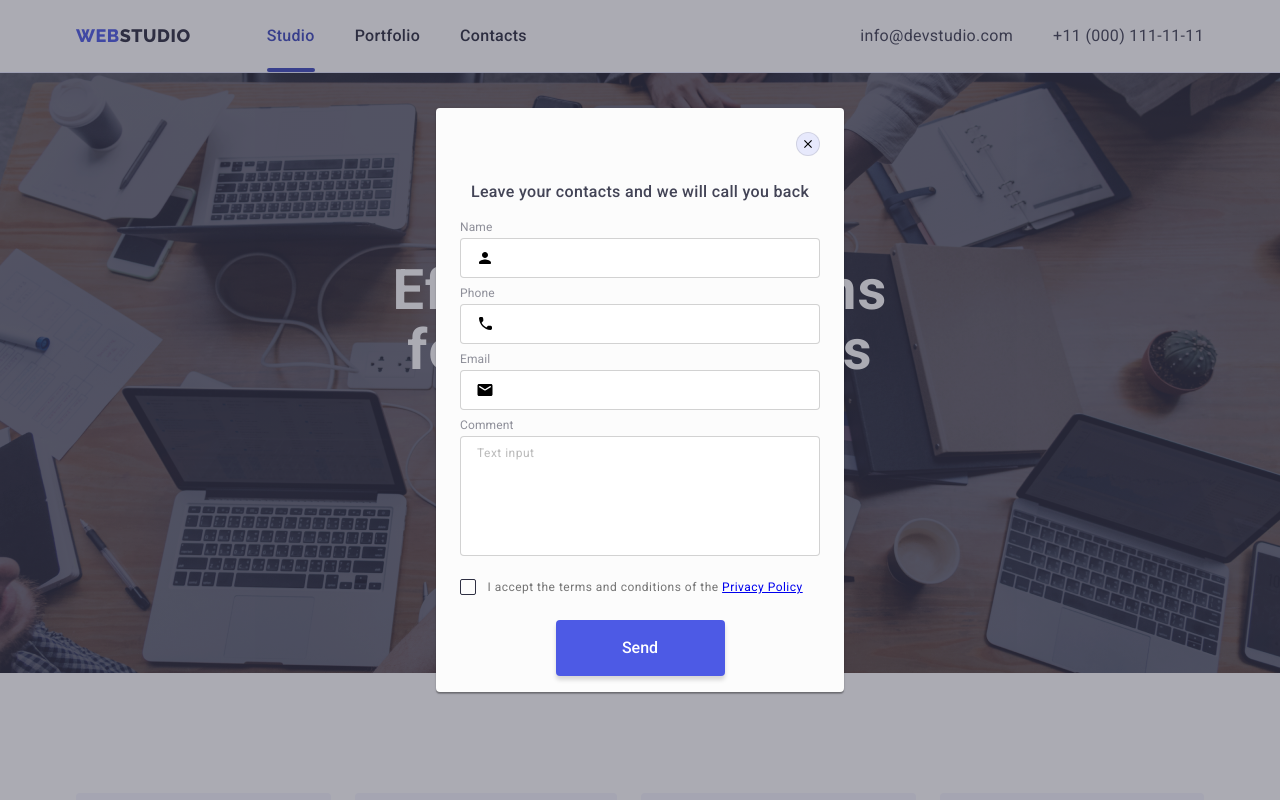
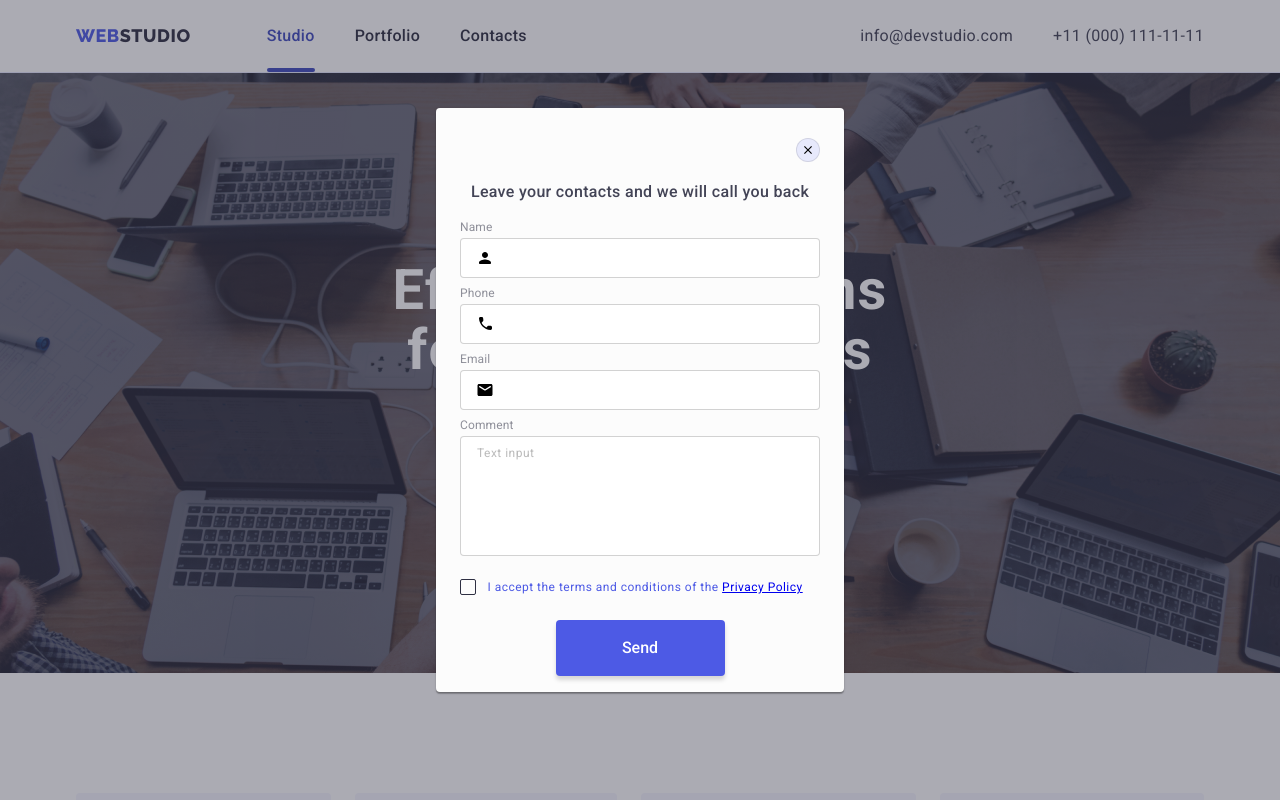
Before and after one commit to StartMaks/goit-markup-hw-06, a plain HTML site: page index.html in a window 1280 px wide. Both pictures are taken after a click on the button "Order Service". Shown: the top 800 px of the page. Drawn offline with nearby package versions, Linux system fonts and the light colour scheme.

Commit message:
hope last fix

```diff
--- a/css/styles.css
+++ b/css/styles.css
@@ -62,22 +62,31 @@
 	border-radius: 4px;
 }
 
+.modal.police-box {
+	font-size: 12px;
+	line-height: 1.33;
+	letter-spacing: 0.04em;
+	color: #4d5ae5;
+}
+
 .modal-close {
 	position: absolute;
-	transition: background-color var(--animation-duration) var(--animation-function);
-
+	top: 30px;
+	right: 24px;
+	padding: 0;
 	display: flex;
-	top: 24px;
-	right: 24px;
 	align-items: center;
 	justify-content: center;
-
-	cursor: pointer;
 	width: 24px;
 	height: 24px;
+
+	background: #e7e9fc;
+	border: 1px solid rgba(0, 0, 0, 0.1);
 	border-radius: 50%;
-	border: 1px solid rgba(0, 0, 0, 0.1);
-	background-color: var(--header-background-color);
+	transition: background-color var(--background-focus);
+	transition-duration: 250ms;
+	transition-timing-function: var(--cubic);
+	cursor: pointer;
 }
 
 .btn-modal {
@@ -176,7 +185,7 @@ textarea:focus {
 	transition-timing-function: cubic-bezier(0.4, 0, 0.2, 1);
 
 	margin-bottom: 24px;
-	color: var(--modal-policy-color);
+	color: #4d5ae5;
 }
 
 .checkbox:checked + .logo-check {
--- a/index.html
+++ b/index.html
@@ -415,7 +415,7 @@
 						</span>
 						I accept the terms and conditions of the
 						<span>
-							<a href="#">Privacy Policy</a>
+							<a class="modal-police-box" href="#">Privacy Policy</a>
 						</span>
 					</label>
 
```
